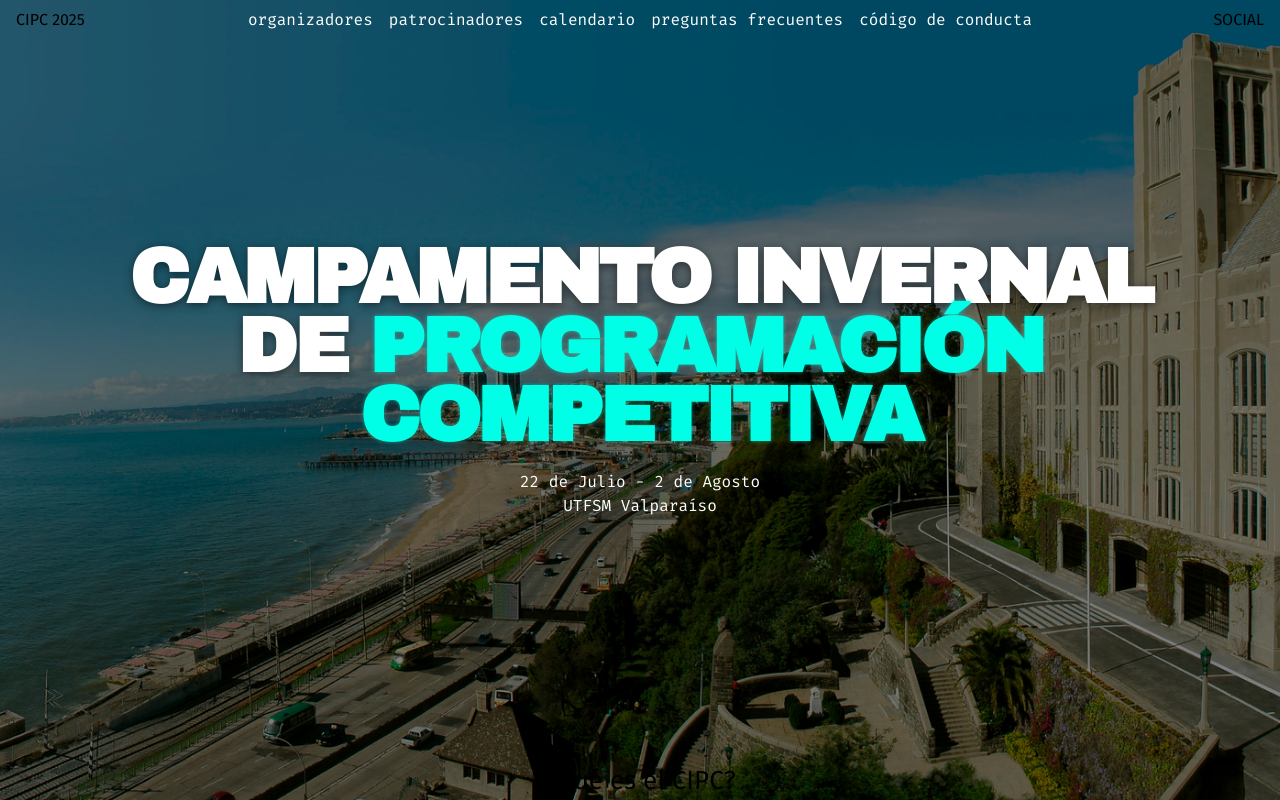
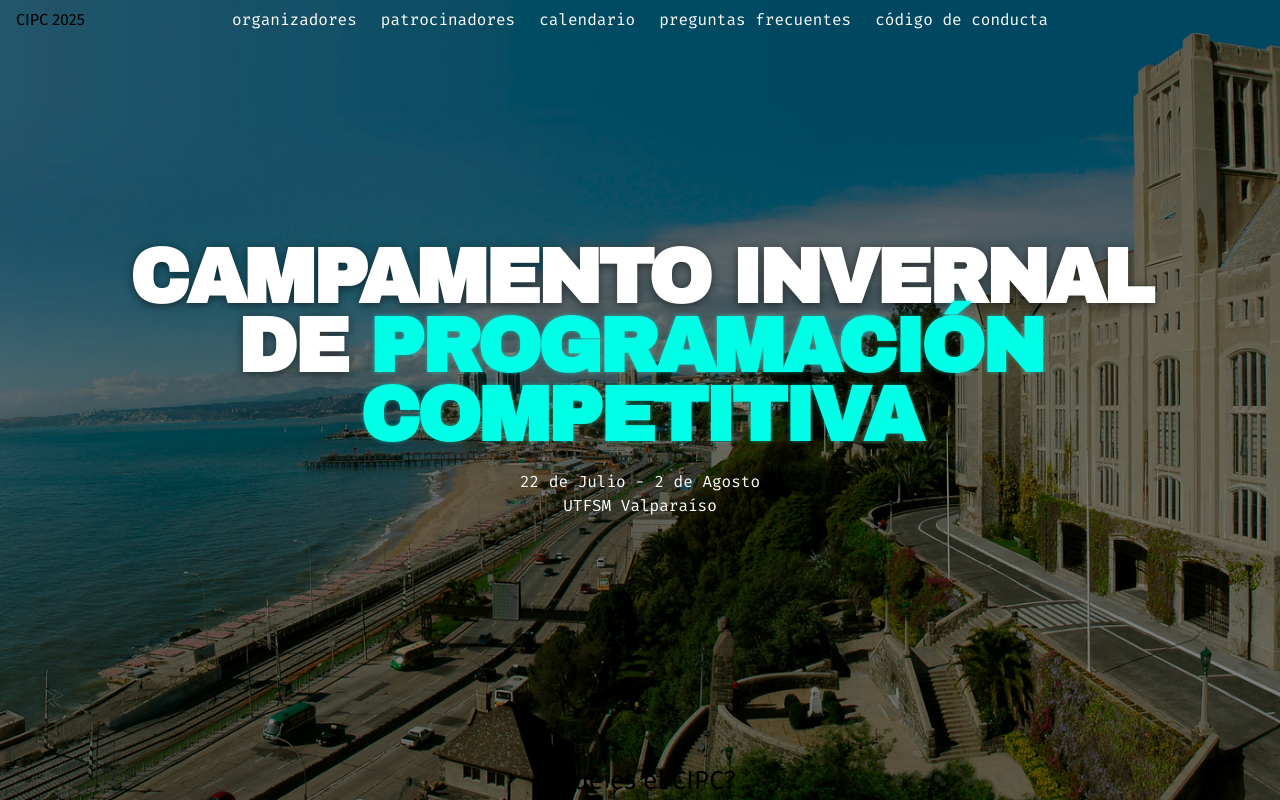
Before and after one commit to progcompcl/pda-website, an Astro site: page / in a window 1280 px wide. Built offline with nearby package versions, Linux system fonts and the light colour scheme; Astro itself is replaced by a stand-in of ours.

Commit message:
feat: improve navbar gap

```diff
--- a/src/components/Header.astro
+++ b/src/components/Header.astro
@@ -16,7 +16,7 @@ const navItems = [
     <a href="/">CIPC 2025</a>
   </div>
   <nav class="font-mono text-white">
-    <ul class="flex gap-4">
+    <ul class="flex gap-6">
       {
         navItems.map((item) => (
           <li>
@@ -31,7 +31,7 @@ const navItems = [
       }
     </ul>
   </nav>
-  <div class="flex justify-end" id="header-social">SOCIAL</div>
+  <div class="flex justify-end" id="header-social"></div>
 </header>
 
 <style>
```
